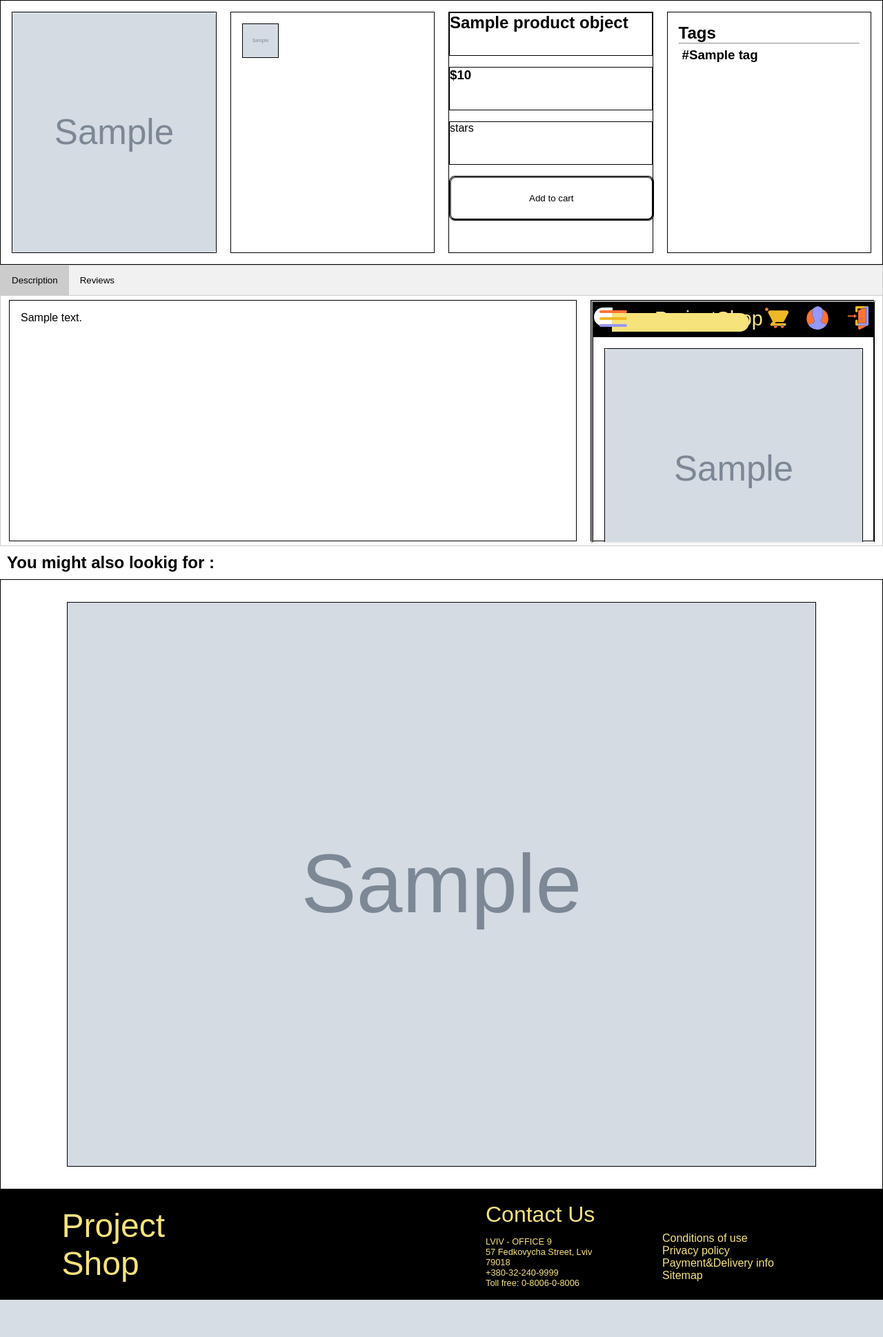
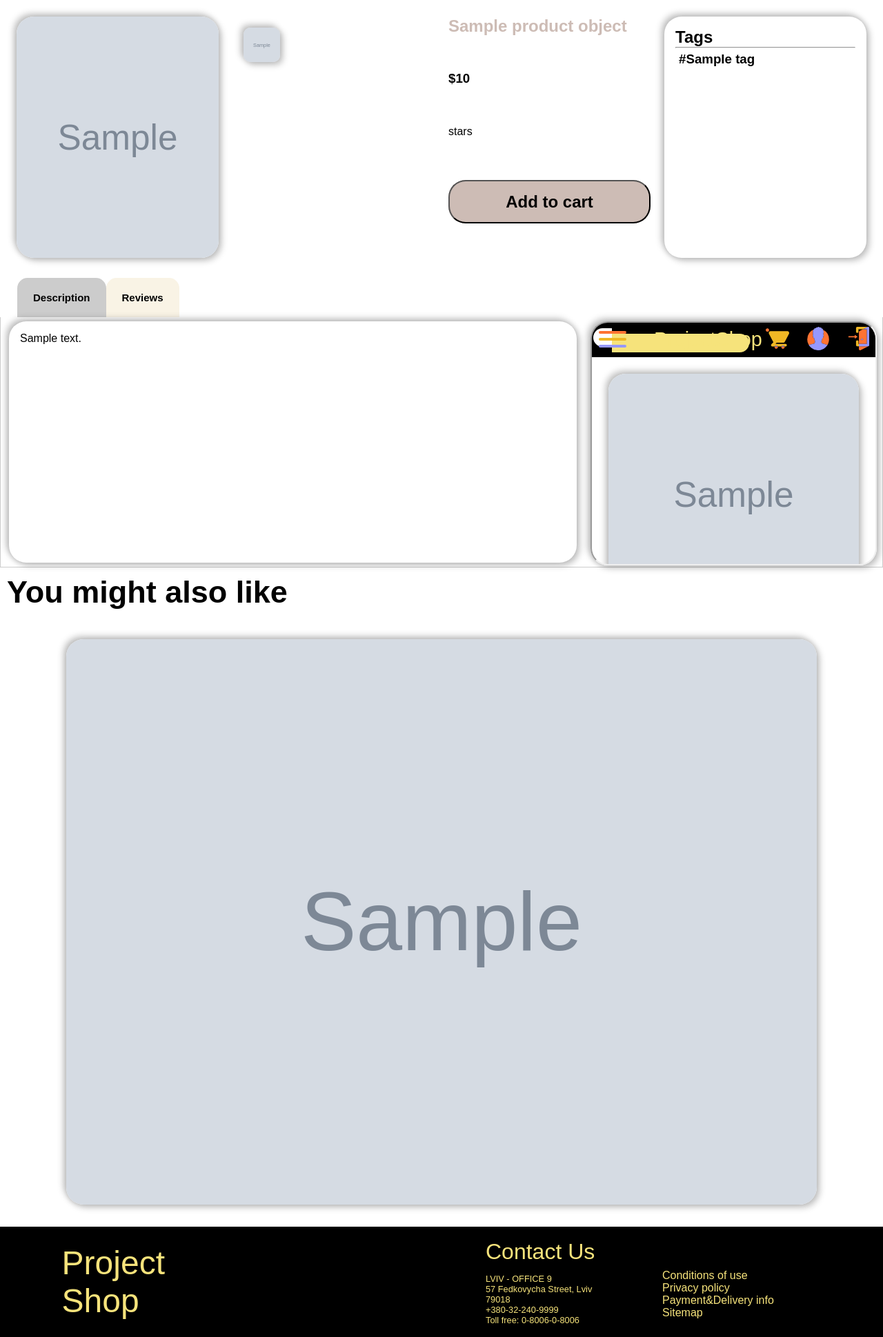
Before and after one commit to kolyasalubov/ProjectShop, a Django app: template ProjectShop/ProductApp/templates/ProductApp/ProductOverviewPage.html in a window 1280 px wide. Shown: the part 50-1989 px from the top of the page at 69% size. Before the commit the page ends 1935 px from the top, so only its background shows below. Run offline with Django 3.2, Linux system fonts and the light colour scheme; the template is opened without the code that fills it: most values are stand-ins (such as "Sample title", 1, 10 or a date in 2020); grey boxes marked "Sample" are stand-in pictures.

Commit message:
Ready to merge product overview page

```diff
--- a/ProjectShop/ProductApp/templates/ProductApp/ProductOverviewPage.html
+++ b/ProjectShop/ProductApp/templates/ProductApp/ProductOverviewPage.html
@@ -24,8 +24,6 @@
                               <!-- Modal Content (The Image) -->
                               <img class="modal-content" id="img01">
 
-                              <!-- Modal Caption (Image Text) -->
-                              <div id="caption"></div>
                             </div>
 
                         {% endif %}
@@ -35,34 +33,13 @@
                 {% endif %}
             </div>
 
-            <script>
-                // Get the modal
-                var modal = document.getElementById("myModal");
-
-                // Get the image and insert it inside the modal - use its "alt" text as a caption
-                var img = document.getElementById("myImg");
-                var modalImg = document.getElementById("img01");
-                var captionText = document.getElementById("caption");
-                img.onclick = function(){
-                  modal.style.display = "block";
-                  modalImg.src = this.src;
-                  captionText.innerHTML = this.alt;
-                }
-
-                // Get the <span> element that closes the modal
-                var span = document.getElementsByClassName("close")[0];
-
-                // When the user clicks on <span> (x), close the modal
-                span.onclick = function() {
-                  modal.style.display = "none";
-                }
-            </script>
+            <script src="{% static 'js/ProductOverviewJS/Image.js' %}"></script>
 
             {% if product_media|slice:"1:" %}
             <div class="additional_photos">
                 {% for x in product_media|slice:"1:" %}
                     <div class="additional_photos1">
-                        <img height="100%" width="100%" src="{{ x.image.url }}">
+                        <img id="addit_photos" height="100%" width="100%" src="{{ x.image.url }}">
                     </div>
                 {% endfor %}
             </div>
@@ -97,13 +74,13 @@
             <div id="Description" class="tabcontent">
              <section class="body1">
                  <div class="description_text">
-                     {{ product_object.description }}
+                     {{ product_object.description|linebreaksbr }}
                  </div>
 
                     {% for x in product_media_video|slice:":1" %}
                         {% if x.video_link %}
                         <div class="product_video">
-                            <iframe width="100%" height="100%" src="{{ x.video_link|slice:':24'|add:'embed/'}}{{ x.video_link|slice:'32:' }}">
+                            <iframe id="prod_video" width="100%" height="100%" src="{{ x.video_link|slice:':24'|add:'embed/'}}{{ x.video_link|slice:'32:' }}">
                             </iframe>
                        </div>
                        {%else%}
@@ -122,9 +99,9 @@
                       <div class="name">{{ comment_data.user }}</div>
                       <div class="points">{{ comment_data.rating }}</div>
                       <div class="reply">
-                          <div class="like"><input type="button" value="Like" class="add_to_cart_button"/></div>
+                          <div class="like"><input type="button" value="Like" /></div>
                           <div class="like_count">2</div>
-                          <div class="dislike"><input type="button" value="Dislike" class="add_to_cart_button"/></div>
+                          <div class="dislike"><input type="button" value="Dislike" /></div>
                           <div class="dislike_count">1</div>
                       </div>
                       <div class="comment">{{ comment_data.comment }}</div>
@@ -144,30 +121,15 @@
 
             </div>
 
-            <script>
-                function openCity(evt, cityName) {
-                  var i, tabcontent, tablinks;
-                  tabcontent = document.getElementsByClassName("tabcontent");
-                  for (i = 0; i < tabcontent.length; i++) {
-                    tabcontent[i].style.display = "none";
-                  }
-                  tablinks = document.getElementsByClassName("tablinks");
-                  for (i = 0; i < tablinks.length; i++) {
-                    tablinks[i].className = tablinks[i].className.replace(" active", "");
-                  }
-                  document.getElementById(cityName).style.display = "block";
-                  evt.currentTarget.className += " active";
-                }
-                document.getElementById("defaultOpen").click();
-            </script>
+            <script src="{% static 'js/ProductOverviewJS/tab.js' %}"></script>
 
-            <h2 style="padding:10px;">You might also lookig for :</h2>
+            <h2 style="padding:10px; font-style: normal; font-weight: bold; font-size: 45px;">You might also like</h2>
 
         <section class="might_interested">
 
             {% for x in product_all|shuffle|slice:':4' %}
                 <div class="might_interested_item">
-                    <a href="{% url 'product_overview' x.product_id  %}" > <img width="100%" height="100%" src="{{ x.image.url }}" > </a>
+                    <a href="{% url 'product_overview' x.product_id  %}" > <img id="mi_image" width="100%" height="100%" src="{{ x.image.url }}" > </a>
                 </div>
 
             {% endfor %}
--- a/ProjectShop/ProductApp/urls.py
+++ b/ProjectShop/ProductApp/urls.py
@@ -1,10 +1,11 @@
 from django.urls import path
-
-from ProductApp.views import HomePageView, CategoriesView, ProductDetailView
+from . import views
+from ProductApp.views import HomePageView, CategoriesView, ProductDetailView, ProductOverviewPageView
 
 
 urlpatterns = [
     path('categories/', CategoriesView.as_view(), name='categories'),
     path('<slug:slug>/', ProductDetailView.as_view(), name='product-detail'),
+    path('overview/<int:product_id>', views.ProductOverviewPageView, name='product_overview'),
     path('', HomePageView.as_view(), name='home'),
 ]
--- a/ProjectShop/ProjectShop/settings.py
+++ b/ProjectShop/ProjectShop/settings.py
@@ -141,7 +141,9 @@ USE_TZ = True
 # https://docs.djangoproject.com/en/3.2/howto/static-files/
 
 STATIC_URL = "/static/"
-STATICFILES_DIR = [str(BASE_DIR) + "/static"]
+STATICFILES_DIRS = [
+    os.path.join(BASE_DIR, 'static')
+]
 # media files will be stored in 'media' folder
 MEDIA_URL = "/media/"
 MEDIA_ROOT = str(BASE_DIR) + "/media"
--- a/ProjectShop/static/css/ProductOverviewPage.css
+++ b/ProjectShop/static/css/ProductOverviewPage.css
@@ -6,12 +6,12 @@
       display: grid;
       grid-template-columns: repeat(auto-fit, minmax(250px, 1fr));
       grid-auto-rows: minmax(350px, auto);
-      padding: 1em;
-      border: 1px solid;
+      padding: 1.5em;
+
       grid-gap: 20px;
   }
   .top > div{
-      border: 1px solid
+
   }
 
   .additional_photos{
@@ -23,7 +23,12 @@
   }
   .additional_photos > div{
       background: #eee;
-      border: 1px solid;
+      box-shadow: -4px -4px 10px rgba(0, 0, 0, 0.25), 4px 4px 10px rgba(0, 0, 0, 0.25);
+      border-radius: 10px;
+  }
+
+  #addit_photos{
+      border-radius: 10px;
   }
 
   .product_info{
@@ -32,8 +37,12 @@
       grid-gap: 1em;
   }
 
+  .product_title{
+      color: #CDBCB5;
+  }
+
   .product_info > div{
-      border: 1px solid
+
   }
 
   .add_to_cart_button{
@@ -41,10 +50,19 @@
       width: 100%;
       height: 100%;
       border-radius: 8px;
+      background: #CDBCB5;
+      border-radius: 25px;
+
+      font-style: normal;
+      font-weight: 600;
+      font-size: 24px;
+      line-height: 38px;
   }
 
   .tags{
       padding: 1em;
+      box-shadow: -4px -4px 10px rgba(0, 0, 0, 0.25), 4px 4px 10px rgba(0, 0, 0, 0.25);
+      border-radius: 25px;
   }
 
   .body1{
@@ -55,11 +73,16 @@
   }
 
   .body1 > div{
-      border: 1px solid
+     display: grid;
+     max-width: 900px;
   }
 
   .description_text{
       padding: 1em;
+      word-wrap: break-word;
+      word-break: normal;
+      box-shadow: -4px -4px 10px rgba(0, 0, 0, 0.25), 4px 4px 10px rgba(0, 0, 0, 0.25);
+      border-radius: 25px;
   }
 
   .body2{
@@ -92,18 +115,29 @@
       grid-column: 1/3;
   }
 
+  #prod_video{
+      box-shadow: -4px -4px 10px rgba(0, 0, 0, 0.25), 4px 4px 10px rgba(0, 0, 0, 0.25);
+      border-radius: 25px;
+  }
+
   .might_interested{
       display: grid;
       grid-template-columns: repeat(auto-fit, minmax(150px, 1fr));
       grid-auto-rows: minmax(250px, auto);
       padding: 2em 6em 2em 6em;
-      border: 1px solid;
       grid-gap: 20px;
       grid-template-columns:auto()
   }
 
   .might_interested > div{
-      border: 1px solid
+
+      background: #FEFEFE;
+      border-radius: 25px;
+  }
+
+  #mi_image{
+      border-radius: 25px;
+      box-shadow: -4px -4px 10px rgba(0, 0, 0, 0.25), 4px 4px 10px rgba(0, 0, 0, 0.25);
   }
 
   .additional_buttons{
@@ -128,8 +162,7 @@
 
   .tab {
     overflow: hidden;
-    border: 1px solid #ccc;
-    background-color: #f1f1f1;
+    margin: 5px 0px 0px 25px;
   }
 
   /* Style the buttons that are used to open the tab content */
@@ -139,8 +172,12 @@
     border: none;
     outline: none;
     cursor: pointer;
-    padding: 14px 16px;
+    padding: 20px 23px;
     transition: 0.3s;
+    border-radius: 15px 15px 0px 0px;
+    background: #F9F3E5;
+    font-weight: bold;
+    font-size: 15px;
   }
 
   /* Change background color of buttons on hover */
@@ -163,12 +200,11 @@
 
 /* Style the Image Used to Trigger the Modal */
 #myImg {
-  border-radius: 5px;
   cursor: pointer;
   transition: 0.3s;
+  box-shadow: -4px -4px 10px rgba(0, 0, 0, 0.25), 4px 4px 10px rgba(0, 0, 0, 0.25);
+  border-radius: 25px;
 }
-
-#myImg:hover {opacity: 0.7;}
 
 /* The Modal (background) */
 .modal {
--- /dev/null
+++ b/ProjectShop/static/js/ProductOverviewJS/Image.js
@@ -0,0 +1,20 @@
+// Get the modal
+var modal = document.getElementById("myModal");
+
+// Get the image and insert it inside the modal - use its "alt" text as a caption
+var img = document.getElementById("myImg");
+var modalImg = document.getElementById("img01");
+var captionText = document.getElementById("caption");
+img.onclick = function(){
+  modal.style.display = "block";
+  modalImg.src = this.src;
+  captionText.innerHTML = this.alt;
+}
+
+// Get the <span> element that closes the modal
+var span = document.getElementsByClassName("close")[0];
+
+// When the user clicks on <span> (x), close the modal
+span.onclick = function() {
+  modal.style.display = "none";
+}
--- /dev/null
+++ b/ProjectShop/static/js/ProductOverviewJS/tab.js
@@ -0,0 +1,14 @@
+function openCity(evt, cityName) {
+  var i, tabcontent, tablinks;
+  tabcontent = document.getElementsByClassName("tabcontent");
+  for (i = 0; i < tabcontent.length; i++) {
+    tabcontent[i].style.display = "none";
+  }
+  tablinks = document.getElementsByClassName("tablinks");
+  for (i = 0; i < tablinks.length; i++) {
+    tablinks[i].className = tablinks[i].className.replace(" active", "");
+  }
+  document.getElementById(cityName).style.display = "block";
+  evt.currentTarget.className += " active";
+}
+document.getElementById("defaultOpen").click();
```
Also changed, not shown: ProjectShop/ProductApp/models.py (+24 -0 lines), ProjectShop/ProductApp/views.py (+84 -1 lines), ProjectShop/ProductApp/migrations/0001_initial.py, ProjectShop/ProductApp/migrations/0002_initial.py, ProjectShop/ProductApp/migrations/0003_auto_20211022_2110.py (deleted), ProjectShop/Shipping/migrations/0001_initial.py, ProjectShop/Shipping/migrations/0002_shippingmodel_user.py, ProjectShop/UserApp/migrations/0001_initial.py, ProjectShop/WishList/migrations/0001_initial.py (deleted), ProjectShop/order/migrations/0001_initial.py.
